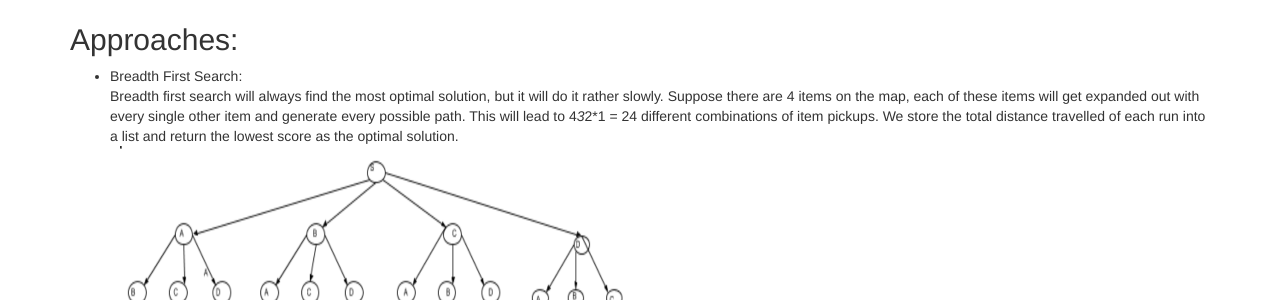
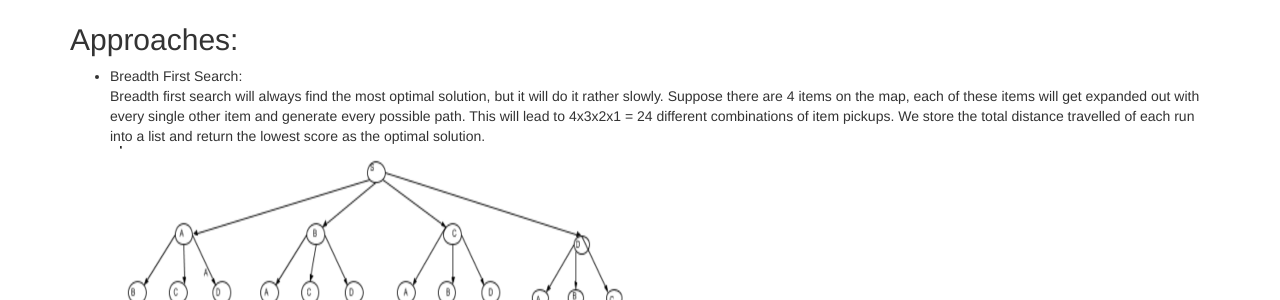
Before and after one commit to KumarHX/Agent007, a Jekyll site: the page built from docs/final.md, in a window 1280 px wide and 900 px high, scrolled down 303 px. Shown: the part 172-472 px from the top of the window. Built offline with Jekyll 4.4.1, drawn with Linux system fonts in a browser that asks for light colours.

Commit message:
Update final.md

```diff
--- a/docs/final.md
+++ b/docs/final.md
@@ -16,7 +16,7 @@ Agent 007 is spawned on a fixed point on a flat 60x60 grid. This map generates i
 
 ## Approaches:
 - Breadth First Search:<br>
-Breadth first search will always find the most optimal solution, but it will do it rather slowly. Suppose there are 4 items on the map, each of these items will get expanded out with every single other item and generate every possible path. This will lead to 4*3*2*1 = 24 different combinations of item pickups. We store the total distance travelled of each run into a list and return the lowest score as the optimal solution.
+Breadth first search will always find the most optimal solution, but it will do it rather slowly. Suppose there are 4 items on the map, each of these items will get expanded out with every single other item and generate every possible path. This will lead to 4x3x2x1 = 24 different combinations of item pickups. We store the total distance travelled of each run into a list and return the lowest score as the optimal solution.
 <br>
 <a href="url"><img src="BFStree.png" align="center" height="300" width="550" ></a>
 <br>
```
